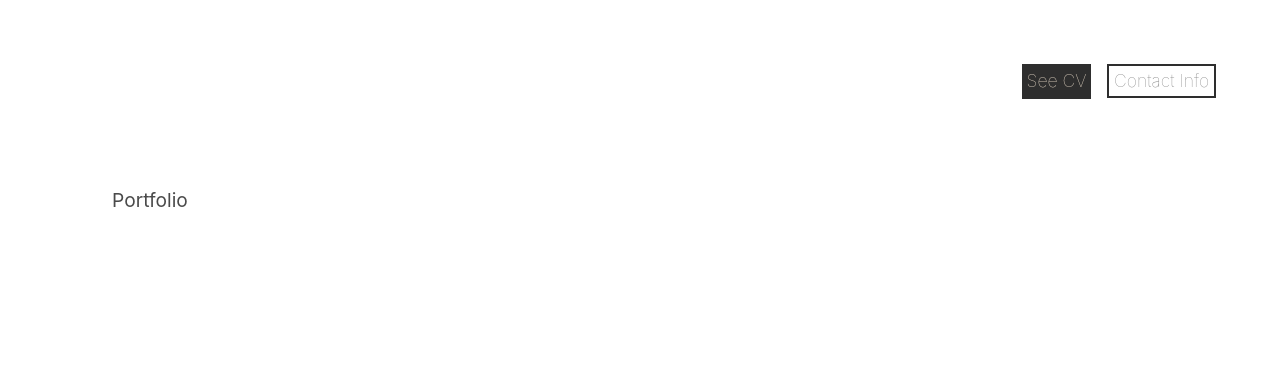
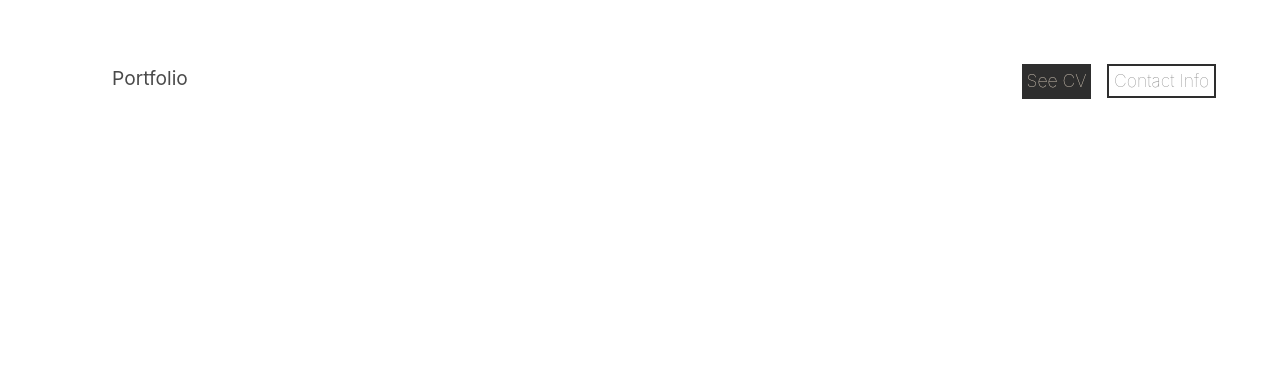
Before and after one commit to emilMircea/portfolio, a React (Create React App) app: page / in a window 1280 px wide. Shown: the top 375 px of the page. Built offline with nearby package versions, Linux system fonts and the light colour scheme.

Commit message:
remove css from css file and add it inline in the component

```diff
--- a/src/components/Nav/Nav.css
+++ b/src/components/Nav/Nav.css
@@ -1,8 +1,3 @@
-
-.Logo {
-  align-items: flex-start;
-}
-
 .dropdown {
   align-items: center;
 }
--- a/src/components/Nav/Nav.js
+++ b/src/components/Nav/Nav.js
@@ -5,7 +5,7 @@ import "./Nav.css";
 const Logo = () => (
   <div
     className="Logo is-flex dropdown is-active"
-    style={{ paddingLeft: "3rem" }}
+    style={{ paddingLeft: "3rem", alignItems: 'flex-start' }}
   >
     <p className="is-text">Portfolio</p>
   </div>
```
